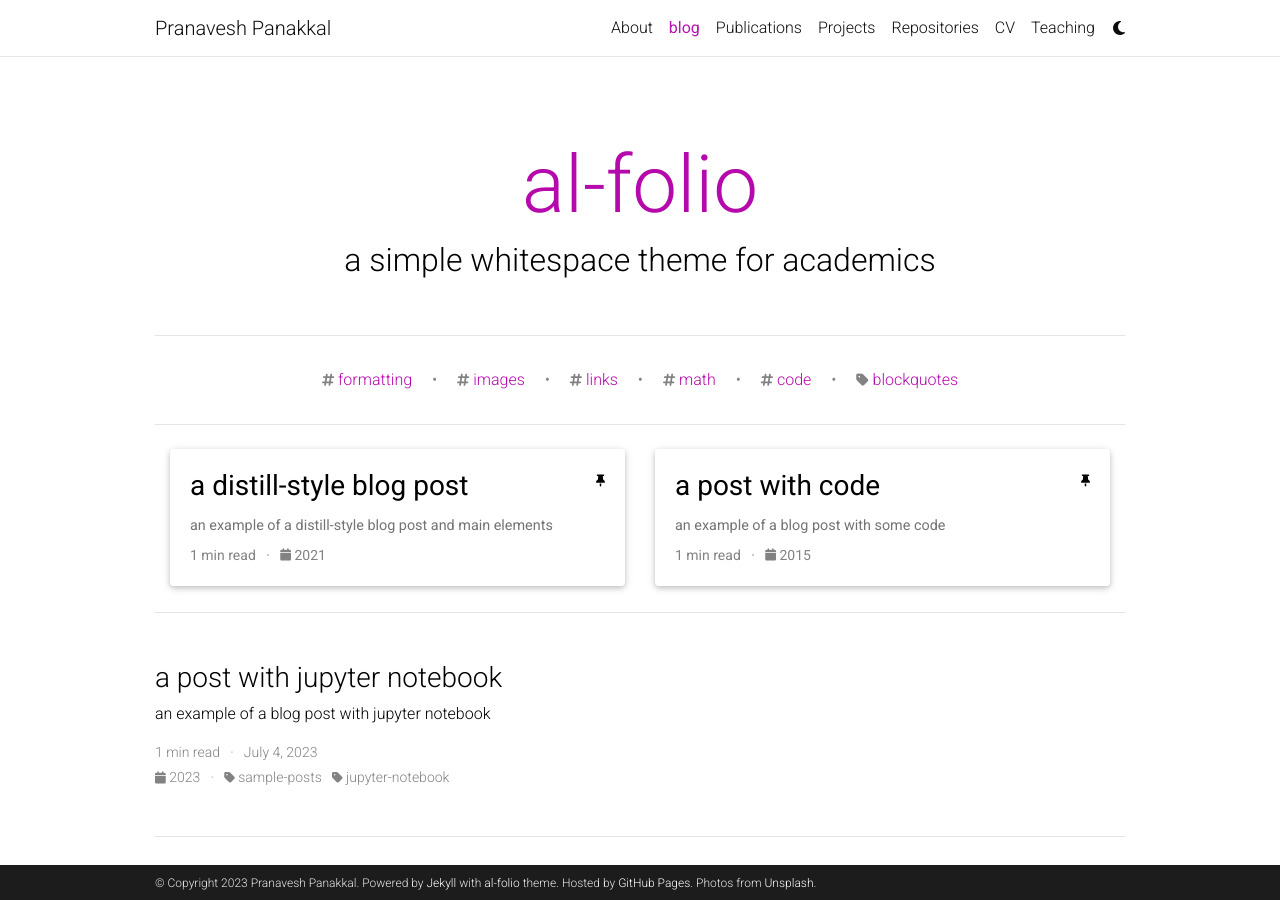
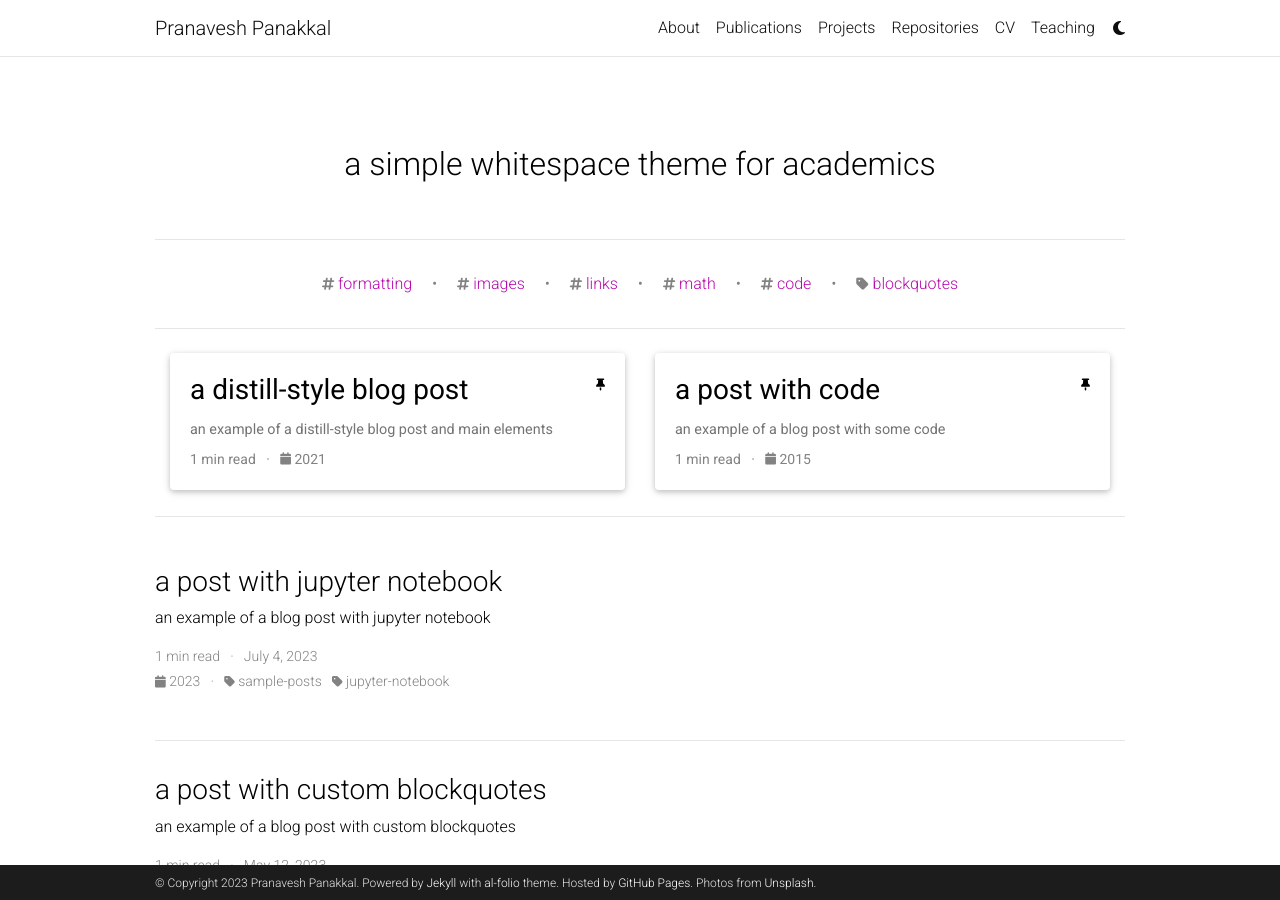
Before and after one commit to Pranavesh-Panakkal/Pranavesh-Panakkal.github.io, a Jekyll site: the page built from blog/index.html, in a window 1280 px wide and 900 px high. Built offline with Jekyll 4.4.1, drawn with Linux system fonts in a browser that asks for light colours; full-size pictures stand in for the smaller copies a plugin makes; the list of posts is cut into pages by our own code; comment, search, counter and statistics services are not loaded; a style sheet for code colours, icons or effects is not loaded.

Commit message:
Removed blog

```diff
--- a/_config.yml
+++ b/_config.yml
@@ -122,8 +122,8 @@
 # Blog
 # -----------------------------------------------------------------------------
 
-blog_name: al-folio # blog_name will be displayed in your blog page
-blog_nav_title: blog # your blog must have a title for it to be displayed in the nav bar
+blog_name: # blog_name will be displayed in your blog page; keep this empty to remove the blog.
+blog_nav_title: # your blog must have a title for it to be displayed in the nav bar
 blog_description: a simple whitespace theme for academics
 permalink: /blog/:year/:title/
 
```
